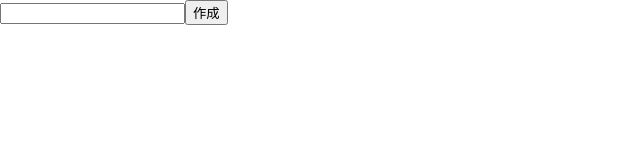
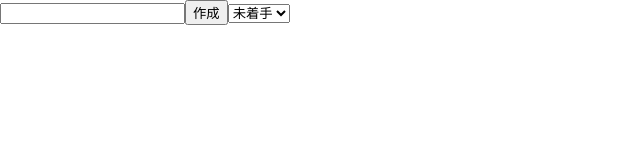
Before and after one commit to Junkichi89/todo-react-benkyoukai, a React (Create React App) app: page / in a window 1280 px wide. Shown: the top 160 px of the page, without its empty margins (0-640 px from the left). Built offline with nearby package versions, Linux system fonts and the light colour scheme.

Commit message:
絞り込みボタンを設置

```diff
--- a/src/App.jsx
+++ b/src/App.jsx
@@ -6,6 +6,7 @@ const App = () => {
   const [todoTitle, setTodoTitle] = useState('');
   const [todoId, setTodoId] = useState(0);
 
+  const [filter, setFilter] = useState('notStarted');
   const [isEditable, setIsEditable] = useState(false);
   const [editIndex, setEditIndex] = useState();
   const [newTitle, setNewTitle] = useState('');
@@ -97,6 +98,13 @@ const App = () => {
         </>
       )}
 
+      <select value={filter} onChange={(e)=> setFilter(e.target.value)}>
+        <option value='all'>すべて</option>
+        <option value='notStarted'>未着手</option>
+        <option value='inProgress'>作業中</option>
+        <option value='done'>完了</option>
+      </select>
+
       {/* Todoリスト */}
       <ul>
         {todos.map((todo, index) => (
```
